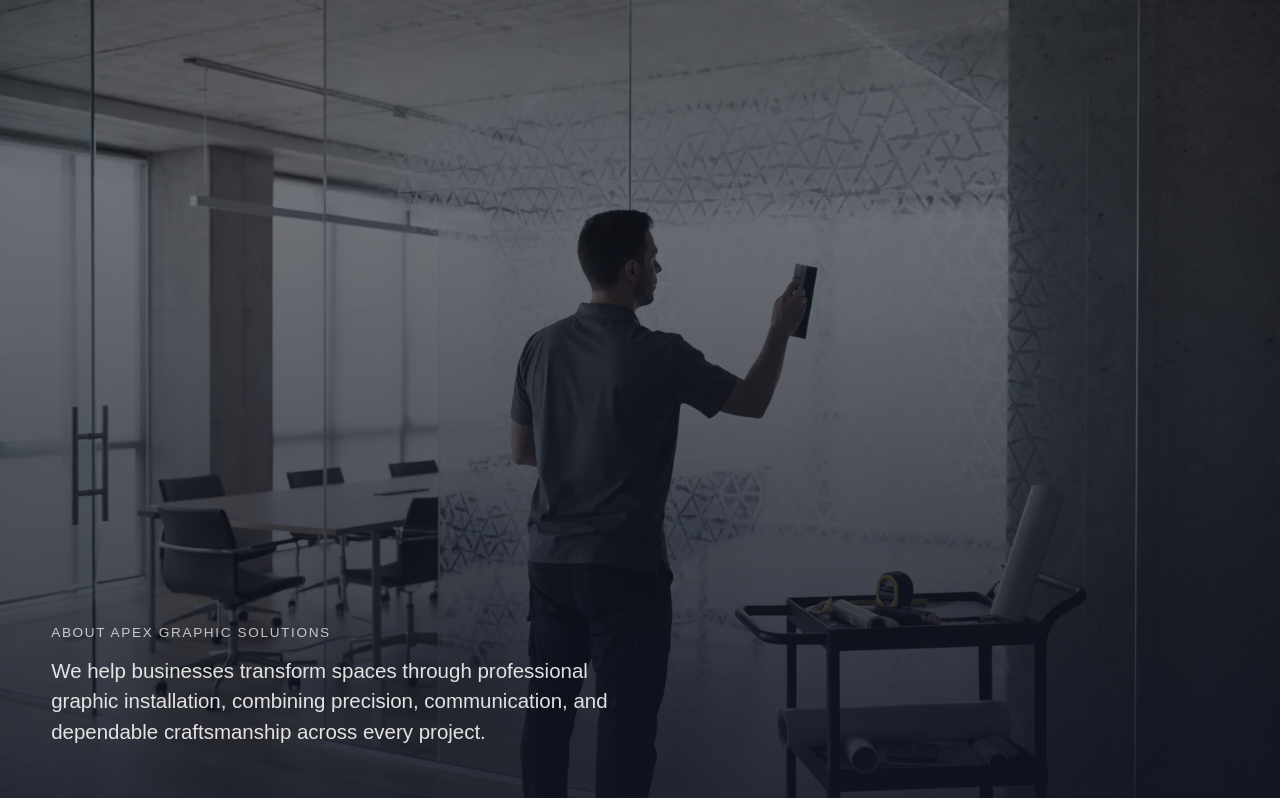
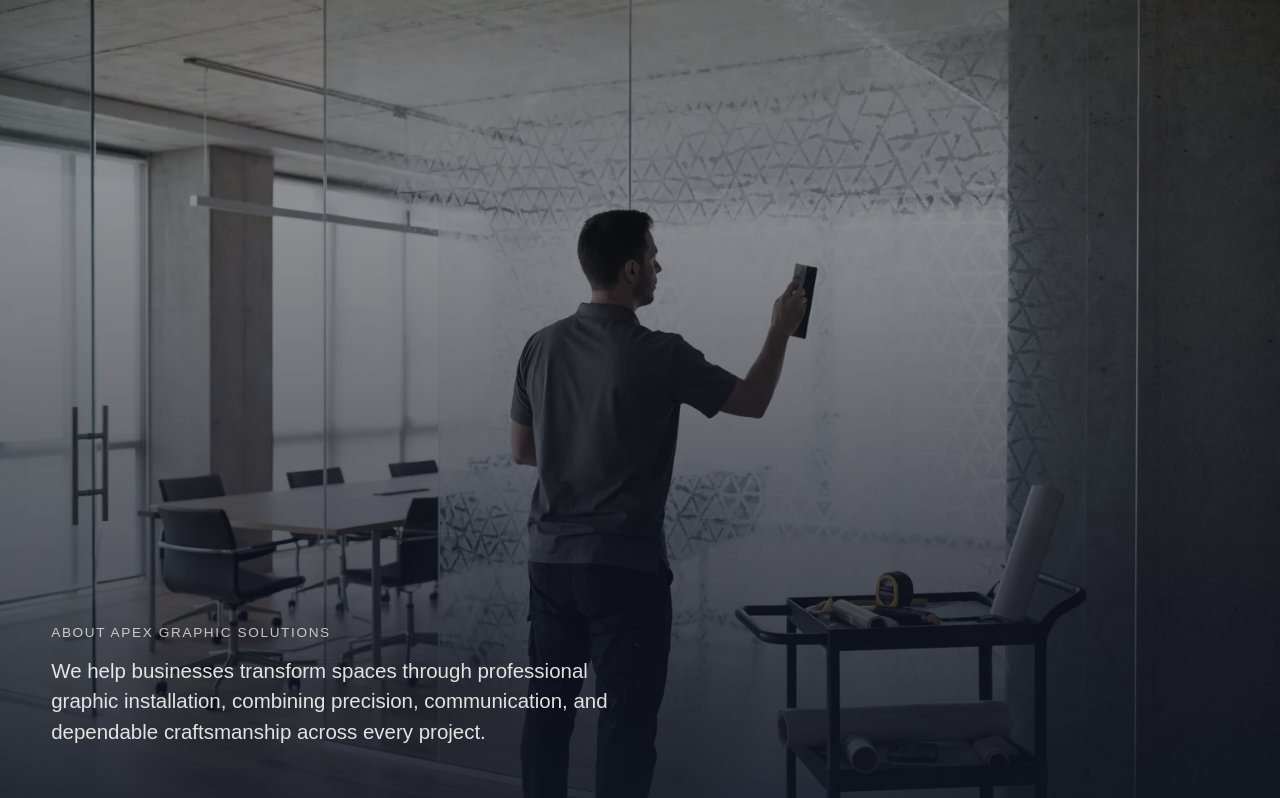
Before and after one commit to jacobjuarez96/AGS-Demo, a React (Create React App) app: page /about in a window 1280 px wide. Shown: the top 798 px of the page. Built offline with nearby package versions, Linux system fonts and the light colour scheme; a web font is replaced by a local one.

Commit message:
overlay about fix

```diff
--- a/src/pages/About.module.css
+++ b/src/pages/About.module.css
@@ -34,7 +34,7 @@
   background: linear-gradient(
     to top,
     rgba(17, 22, 36, 0.8),
-    rgba(17, 22, 36, 0.28)
+    rgba(17, 22, 36, 0.01)
   );
 }
 
```
